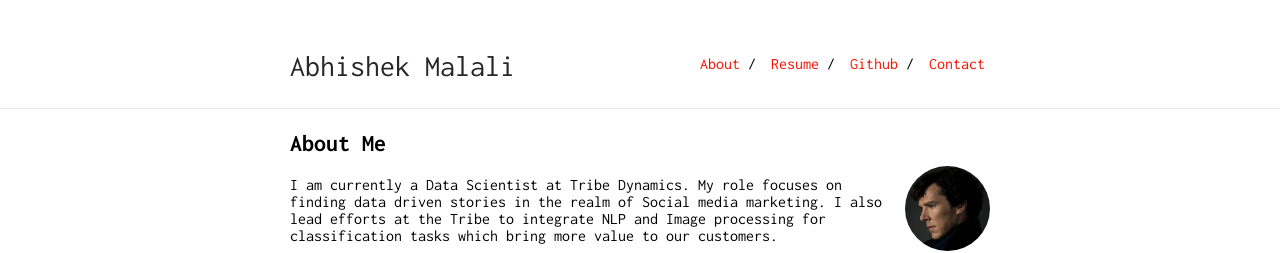
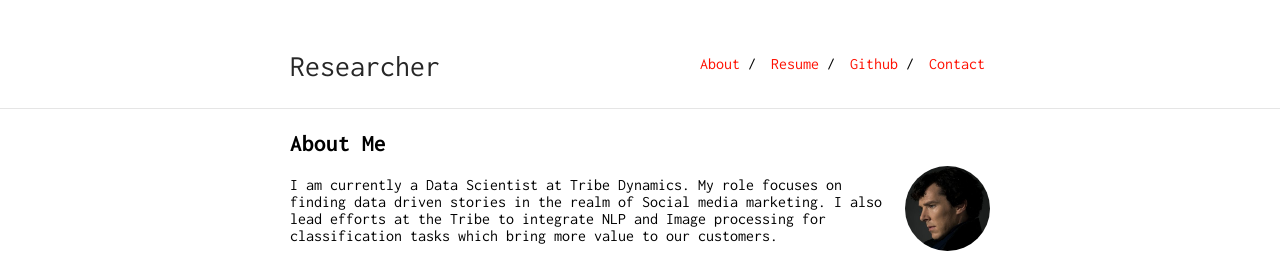
Before and after one commit to abhishekmalali/abhishekmalali.github.io, a Jekyll site: the page built from index.md, in a window 1280 px wide. Shown: the top 253 px of the page. Built offline with Jekyll 4.4.1, drawn with Linux system fonts in a browser that asks for light colours; our own code applies the rules of GitHub Pages for plain Markdown files.

Commit message:
Resetting config

```diff
--- a/_config.yml
+++ b/_config.yml
@@ -1,6 +1,6 @@
-title: Abhishek Malali
+title: Researcher
 url: "https://ankitsultana.com"
-baseurl: "/"
+baseurl: "/researcher"
 
 markdown: kramdown
 
```
